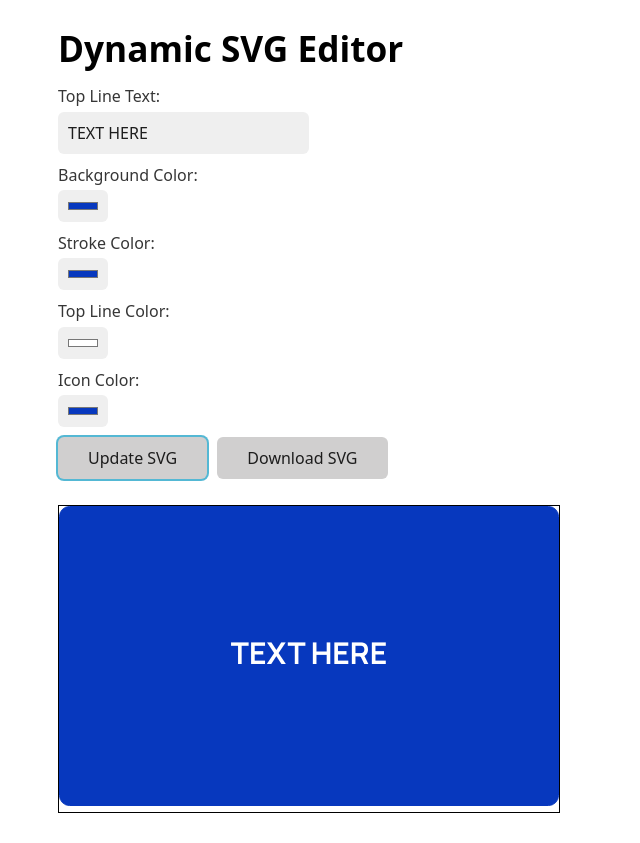
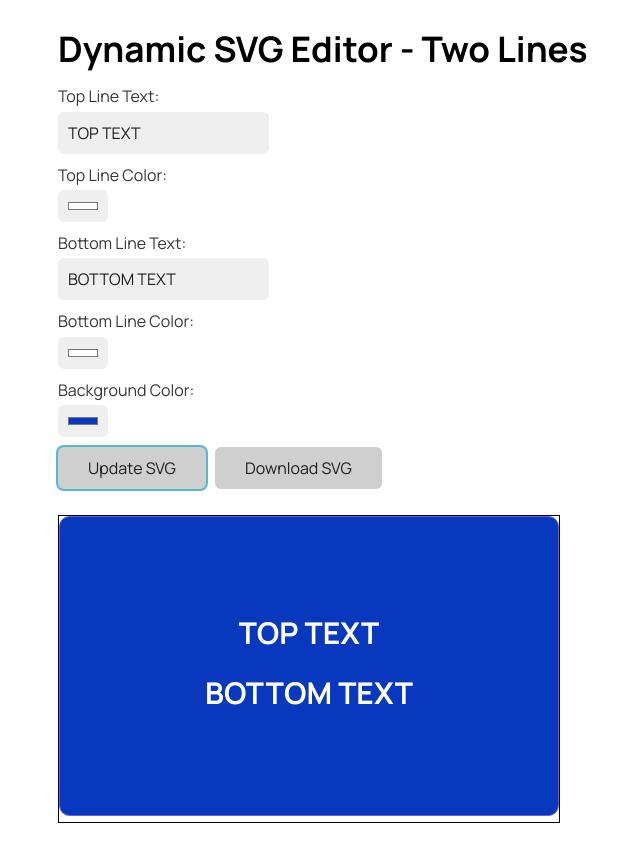
Before and after one commit to dedicatedcloud/html-pages, a plain HTML site: page svg.html in a window 1280 px wide. Both pictures are taken after a click on the button "Update SVG". Shown: the whole page, without its empty margins (182-822 px from the left). Drawn offline with nearby package versions, Linux system fonts and the light colour scheme.

Commit message:
Update svg.html

```diff
--- a/svg.html
+++ b/svg.html
@@ -3,7 +3,9 @@
 <head>
   <meta charset="UTF-8">
   <meta name="viewport" content="width=device-width, initial-scale=1.0">
-    <title>Dynamic SVG Editor</title>
+  <title>Dynamic SVG Editor - Two Lines</title>
+  <link rel="stylesheet" href="https://cdn.jsdelivr.net/npm/water.css@2/out/water.min.css">
+  <link href="https://fonts.googleapis.com/css2?family=Manrope:wght@400;700&display=swap" rel="stylesheet">
   <style>
     body {
       font-family: 'Manrope', sans-serif;
@@ -17,81 +19,110 @@
       margin-bottom: 10px;
     }
   </style>
-    <link rel="stylesheet" href="https://cdn.jsdelivr.net/npm/water.css@2/out/water.min.css">
-    <link href="https://fonts.googleapis.com/css2?family=Manrope:wght@400;700&display=swap" rel="stylesheet">
 </head>
 <body>
-    <h1>Dynamic SVG Editor</h1>
+  <h1>Dynamic SVG Editor - Two Lines</h1>
   <form id="svgForm">
     <div class="form-group">
-            <label for="toplineText">Top Line Text:</label>
-            <input type="textarea" id="toplineText" value="TEXT HERE">
+      <label for="topLineText">Top Line Text:</label>
+      <input type="text" id="topLineText" value="TOP TEXT">
+    </div>
+    <div class="form-group">
+      <label for="topLineColor">Top Line Color:</label>
+      <input type="color" id="topLineColor" value="#ffffff">
+    </div>
+    <div class="form-group">
+      <label for="bottomLineText">Bottom Line Text:</label>
+      <input type="text" id="bottomLineText" value="BOTTOM TEXT">
+    </div>
+    <div class="form-group">
+      <label for="bottomLineColor">Bottom Line Color:</label>
+      <input type="color" id="bottomLineColor" value="#ffffff">
     </div>
     <div class="form-group">
       <label for="backgroundColor">Background Color:</label>
       <input type="color" id="backgroundColor" value="#0738be">
     </div>
-        <div class="form-group">
-            <label for="strokeColor">Stroke Color:</label>
-            <input type="color" id="strokeColor" value="#0738be">
-        </div>
-        <div class="form-group">
-            <label for="toplineColor">Top Line Color:</label>
-            <input type="color" id="toplineColor" value="#ffffff">
-        </div>
-        <div class="form-group">
-            <label for="iconColor">Icon Color:</label>
-            <input type="color" id="iconColor" value="#0738be">
-        </div>
-        <button type="button" onclick="updateSVG()">Update SVG</button>
-        <button type="button" onclick="downloadSVG()">Download SVG</button>
+    <button type="button" id="updateButton">Update SVG</button>
+    <button type="button" id="downloadButton">Download SVG</button>
   </form>
 
   <div id="svg-container">
-        <svg id="dynamicSVG" width="500" height="300" viewBox="0 0 500 300" version="1.1" xmlns="http://www.w3.org/2000/svg" xmlns:xlink="http://www.w3.org/1999/xlink">
-            <g stroke="none" stroke-width="1" fill="none" fill-rule="evenodd">
-                <g transform="translate(-130.000000, -73.000000)">
-                    <g transform="translate(130.000000, 73.000000)">
+    <svg id="dynamicSVG" width="500" height="300" viewBox="0 0 500 300" version="1.1" xmlns="http://www.w3.org/2000/svg">
       <rect id="backgroundRect" stroke="#635FEE" stroke-width="1" fill="#0738be" x="0.5" y="0.5" width="499" height="299" rx="10"></rect>
-                        <text id="toplineTextElement" font-family="Manrope, sans-serif" font-size="30" font-weight="bold" fill="#ffffff" text-anchor="middle" dominant-baseline="middle">
-                            <tspan x="250" y="150">Your Text</tspan>
+      <!-- Top line text centered horizontally -->
+      <text id="topLineTextElement" font-family="Manrope, sans-serif" font-size="30" font-weight="bold" text-anchor="middle" dominant-baseline="middle" fill="#ffffff">
+        <tspan x="250" y="120">TOP TEXT</tspan>
       </text>
-                        <!-- <g transform="translate(11.000000, 12.000000)" id="iconShape">
-                            <path d="M31,15.5 C31,24.0603917 24.0603917,31 15.5,31 C6.93960833,31 0,24.0603917 0,15.5 C0,6.93960833 6.93960833,0 15.5,0 C24.0603917,0 31,6.93960833 31,15.5" fill="#635FEE"></path>
-                            <path d="M17.4329412,15.9558824 L17.4329412,15.9560115 L13.0929412,15.9560115 L13.0929412,11.3060115 L17.4329412,11.3060115 L17.4329412,11.3058824 C18.7018806,11.3058824 19.7305882,12.3468365 19.7305882,13.6308824 C19.7305882,14.9149282 18.7018806,15.9558824 17.4329412,15.9558824 M17.4329412,8.20588235 L17.4329412,8.20601152 L10.0294118,8.20588235 L10.0294118,23.7058824 L13.0929412,23.7058824 L13.0929412,19.0560115 L17.4329412,19.0560115 L17.4329412,19.0558824 C20.3938424,19.0558824 22.7941176,16.6270324 22.7941176,13.6308824 C22.7941176,10.6347324 20.3938424,8.20588235 17.4329412,8.20588235" fill="#FFFFFF"></path>
-                        </g> -->
-                    </g>
-                </g>
-            </g>
+      <!-- Bottom line text centered horizontally -->
+      <text id="bottomLineTextElement" font-family="Manrope, sans-serif" font-size="30" font-weight="bold" text-anchor="middle" dominant-baseline="middle" fill="#ffffff">
+        <tspan x="250" y="180">BOTTOM TEXT</tspan>
+      </text>
     </svg>
   </div>
 
   <script>
-        function updateSVG() {
-            const toplineText = document.getElementById('toplineText').value;
-            const backgroundColor = document.getElementById('backgroundColor').value;
-            const strokeColor = document.getElementById('strokeColor').value;
-            const toplineColor = document.getElementById('toplineColor').value;
-            const iconColor = document.getElementById('iconColor').value;
+    'use strict';
+
+    document.addEventListener('DOMContentLoaded', function() {
+      // Cache DOM elements
+      const updateButton = document.getElementById('updateButton');
+      const downloadButton = document.getElementById('downloadButton');
+
+      const topLineTextInput = document.getElementById('topLineText');
+      const topLineColorInput = document.getElementById('topLineColor');
+
+      const bottomLineTextInput = document.getElementById('bottomLineText');
+      const bottomLineColorInput = document.getElementById('bottomLineColor');
+
+      const backgroundColorInput = document.getElementById('backgroundColor');
 
       const backgroundRect = document.getElementById('backgroundRect');
-            const toplineTextElement = document.getElementById('toplineTextElement');
-            const iconShape = document.getElementById('iconShape');
+      const topLineTextElement = document.getElementById('topLineTextElement');
+      const bottomLineTextElement = document.getElementById('bottomLineTextElement');
+      const svgElement = document.getElementById('dynamicSVG');
 
+      // Update SVG function with error checking
+      function updateSVG() {
+        try {
+          const topLineText = topLineTextInput.value;
+          const topLineColor = topLineColorInput.value;
+          const bottomLineText = bottomLineTextInput.value;
+          const bottomLineColor = bottomLineColorInput.value;
+          const backgroundColor = backgroundColorInput.value;
+
+          // Update background rectangle
+          if (backgroundRect) {
             backgroundRect.setAttribute('fill', backgroundColor);
-            backgroundRect.setAttribute('stroke', strokeColor);
-
-            toplineTextElement.setAttribute('fill', toplineColor);
-            toplineTextElement.querySelector('tspan').textContent = toplineText;
-
-            iconShape.setAttribute('fill', iconColor);
           }
 
+          // Update top line text and color
+          if (topLineTextElement) {
+            const tspanTop = topLineTextElement.querySelector('tspan');
+            if (tspanTop) {
+              tspanTop.textContent = topLineText;
+              topLineTextElement.setAttribute('fill', topLineColor);
+            }
+          }
+
+          // Update bottom line text and color
+          if (bottomLineTextElement) {
+            const tspanBottom = bottomLineTextElement.querySelector('tspan');
+            if (tspanBottom) {
+              tspanBottom.textContent = bottomLineText;
+              bottomLineTextElement.setAttribute('fill', bottomLineColor);
+            }
+          }
+        } catch (error) {
+          console.error('Error updating SVG:', error);
+        }
+      }
+
+      // Download SVG function with resource cleanup
       function downloadSVG() {
-            const svgElement = document.getElementById('dynamicSVG');
+        try {
           const serializer = new XMLSerializer();
           const source = serializer.serializeToString(svgElement);
-
           const svgBlob = new Blob([source], { type: 'image/svg+xml;charset=utf-8' });
           const url = URL.createObjectURL(svgBlob);
 
@@ -101,7 +132,18 @@
           document.body.appendChild(downloadLink);
           downloadLink.click();
           document.body.removeChild(downloadLink);
+
+          // Clean up the object URL
+          URL.revokeObjectURL(url);
+        } catch (error) {
+          console.error('Error downloading SVG:', error);
         }
+      }
+
+      // Attach event listeners
+      updateButton.addEventListener('click', updateSVG);
+      downloadButton.addEventListener('click', downloadSVG);
+    });
   </script>
 </body>
 </html>
```
Lines whose indentation alone changed are shown as unchanged.
